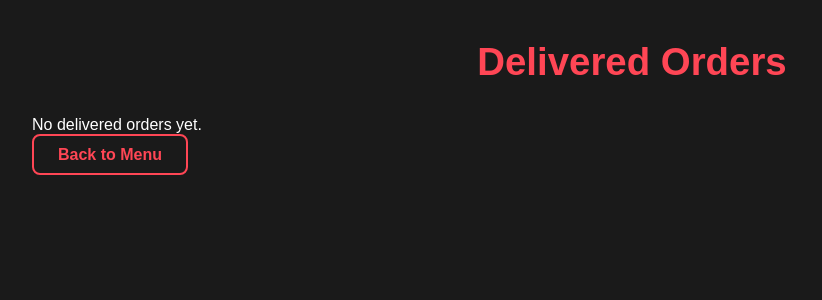
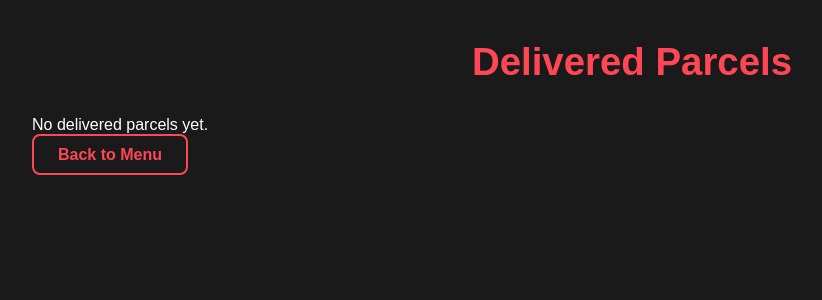
Before and after one commit to brryes/PHP, a PHP site: page /account.php in a window 1280 px wide. Shown: the top 300 px of the page, without its empty margins (8-830 px from the left). Run offline with PHP 8.4, Linux system fonts and the light colour scheme; tables that the repository leaves empty or names only in its code hold one stand-in row (values such as "Sample post"); some libraries are stand-ins or nearby versions.

Commit message:
ewan q na

```diff
--- a/account.php
+++ b/account.php
@@ -73,7 +73,7 @@
     </style>
 </head>
 <body>
-    <div class="title"><i class="fas fa-box"></i> Delivered Orders</div>
+    <div class="title"><i class="fas fa-box"></i> Delivered Parcels</div>
 
     <?php if (count($delivered_orders) > 0): ?>
         <?php foreach ($delivered_orders as $order): ?>
@@ -102,7 +102,7 @@
         <?php endforeach; ?>
     <?php else: ?>
         <div class="text-center text-gray-400 text-lg">
-            No delivered orders yet.
+            No delivered parcels yet.
         </div>
     <?php endif; ?>
 
```
